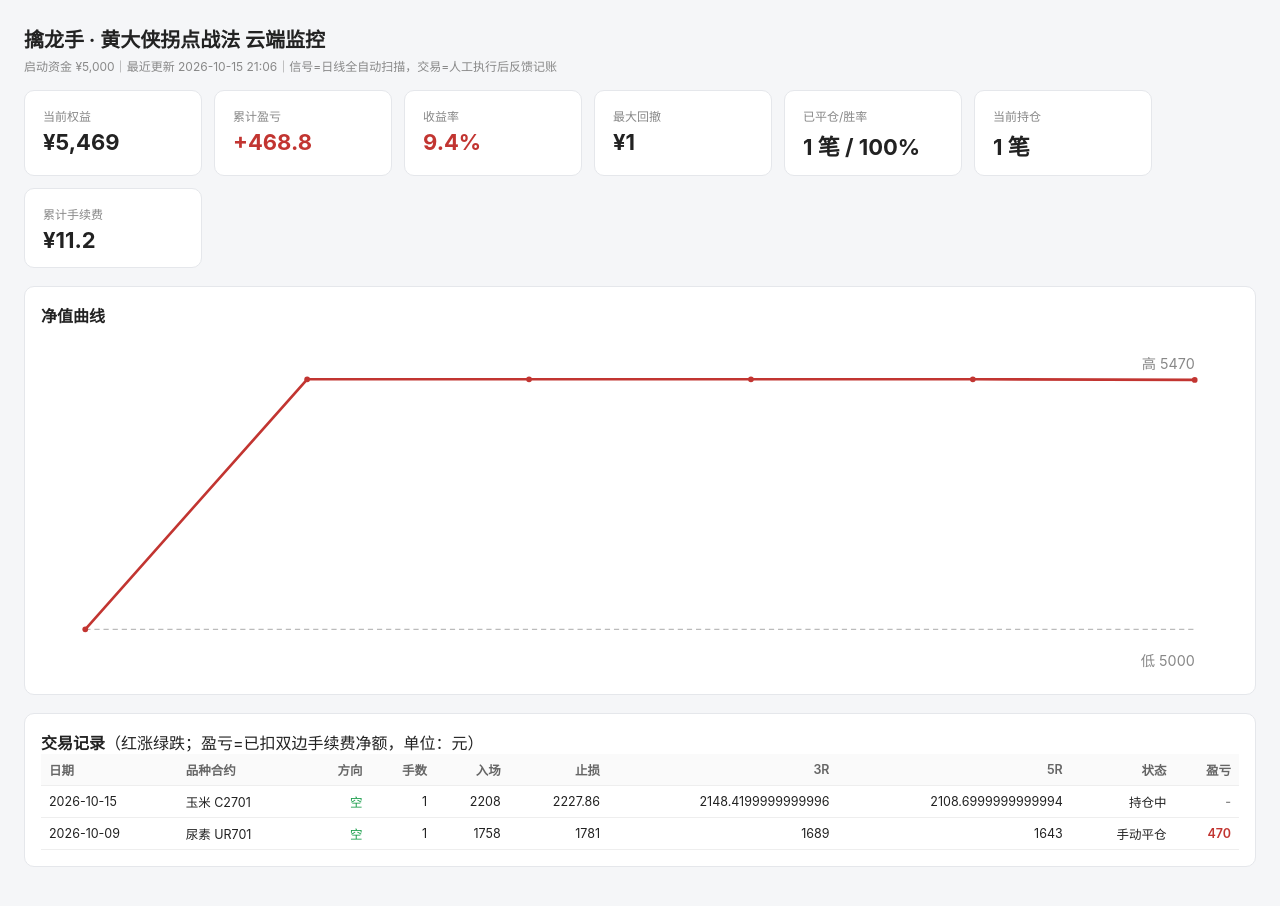
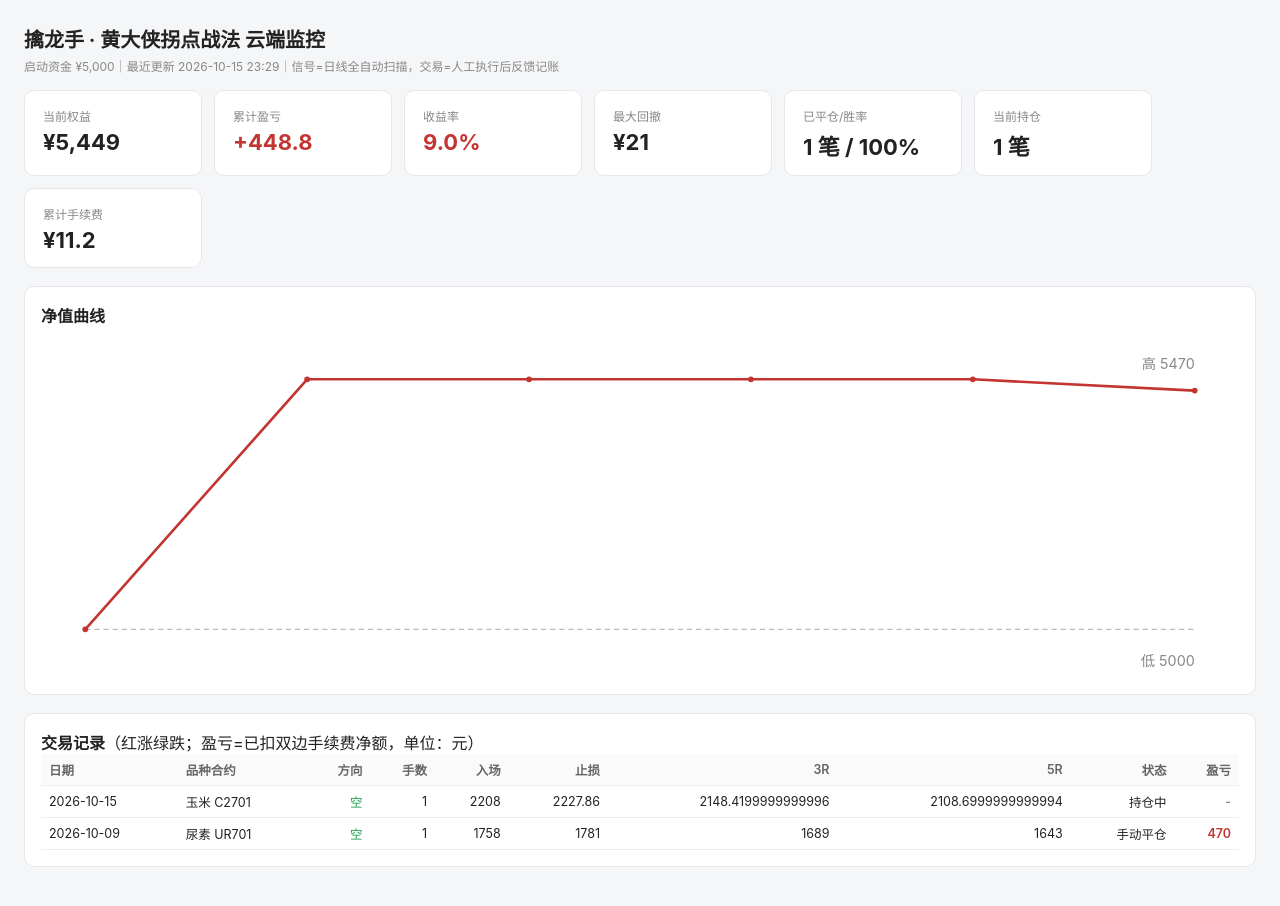
Before and after one commit to c57g7tn8k8-creator/Trading, a plain HTML site: page docs/index.html in a window 1280 px wide. Drawn offline with Linux system fonts and the light colour scheme.

Commit message:
scan night 2026-10-15 15:29:13

```diff
--- a/data/ledger.json
+++ b/data/ledger.json
@@ -76,7 +76,7 @@
     },
     {
       "d": "2026-10-15",
-      "equity": 5468.8
+      "equity": 5448.8
     }
   ]
 }
--- a/docs/index.html
+++ b/docs/index.html
@@ -14,12 +14,12 @@ th{background:#fafafa;color:#666;font-weight:600}
 .up{color:#c23531}.dn{color:#1a9e4b}
 </style></head><body>
 <h1>擒龙手 · 黄大侠拐点战法 云端监控</h1>
-<div class="sub">启动资金 ¥5,000｜最近更新 2026-10-15 21:06｜信号=日线全自动扫描，交易=人工执行后反馈记账</div>
+<div class="sub">启动资金 ¥5,000｜最近更新 2026-10-15 23:29｜信号=日线全自动扫描，交易=人工执行后反馈记账</div>
 <div class="cards">
-<div class="card"><span>当前权益</span><b>¥5,469</b></div>
-<div class="card"><span>累计盈亏</span><b class="up">+468.8</b></div>
-<div class="card"><span>收益率</span><b class="up">9.4%</b></div>
-<div class="card"><span>最大回撤</span><b>¥1</b></div>
+<div class="card"><span>当前权益</span><b>¥5,449</b></div>
+<div class="card"><span>累计盈亏</span><b class="up">+448.8</b></div>
+<div class="card"><span>收益率</span><b class="up">9.0%</b></div>
+<div class="card"><span>最大回撤</span><b>¥21</b></div>
 <div class="card"><span>已平仓/胜率</span><b>1 笔 / 100%</b></div>
 <div class="card"><span>当前持仓</span><b>1 笔</b></div>
 <div class="card"><span>累计手续费</span><b>¥11.2</b></div>
@@ -27,8 +27,8 @@ th{background:#fafafa;color:#666;font-weight:600}
 <div class="panel"><b>净值曲线</b><br>
 <svg width="100%" viewBox="0 0 920 260" style="margin-top:8px">
 <line x1="34" y1="226" x2="886" y2="226" stroke="#bbb" stroke-dasharray="4 3"/>
-<path d="M34.0,226.0 L204.4,34.0 L374.8,34.0 L545.2,34.0 L715.6,34.0 L886.0,34.5" fill="none" stroke="#c23531" stroke-width="2"/>
-<circle cx="34.0" cy="226.0" r="2.2" fill="#c23531"><title>2026-10-08  5000</title></circle><circle cx="204.4" cy="34.0" r="2.2" fill="#c23531"><title>2026-10-09  5470</title></circle><circle cx="374.8" cy="34.0" r="2.2" fill="#c23531"><title>2026-10-12  5470</title></circle><circle cx="545.2" cy="34.0" r="2.2" fill="#c23531"><title>2026-10-13  5470</title></circle><circle cx="715.6" cy="34.0" r="2.2" fill="#c23531"><title>2026-10-14  5470</title></circle><circle cx="886.0" cy="34.5" r="2.2" fill="#c23531"><title>2026-10-15  5468.8</title></circle>
+<path d="M34.0,226.0 L204.4,34.0 L374.8,34.0 L545.2,34.0 L715.6,34.0 L886.0,42.7" fill="none" stroke="#c23531" stroke-width="2"/>
+<circle cx="34.0" cy="226.0" r="2.2" fill="#c23531"><title>2026-10-08  5000</title></circle><circle cx="204.4" cy="34.0" r="2.2" fill="#c23531"><title>2026-10-09  5470</title></circle><circle cx="374.8" cy="34.0" r="2.2" fill="#c23531"><title>2026-10-12  5470</title></circle><circle cx="545.2" cy="34.0" r="2.2" fill="#c23531"><title>2026-10-13  5470</title></circle><circle cx="715.6" cy="34.0" r="2.2" fill="#c23531"><title>2026-10-14  5470</title></circle><circle cx="886.0" cy="42.7" r="2.2" fill="#c23531"><title>2026-10-15  5448.8</title></circle>
 <text x="886" y="26" text-anchor="end" font-size="11" fill="#888">高 5470</text>
 <text x="886" y="254" text-anchor="end" font-size="11" fill="#888">低 5000</text>
 </svg></div>
```
Also changed, not shown: data/state.json.
